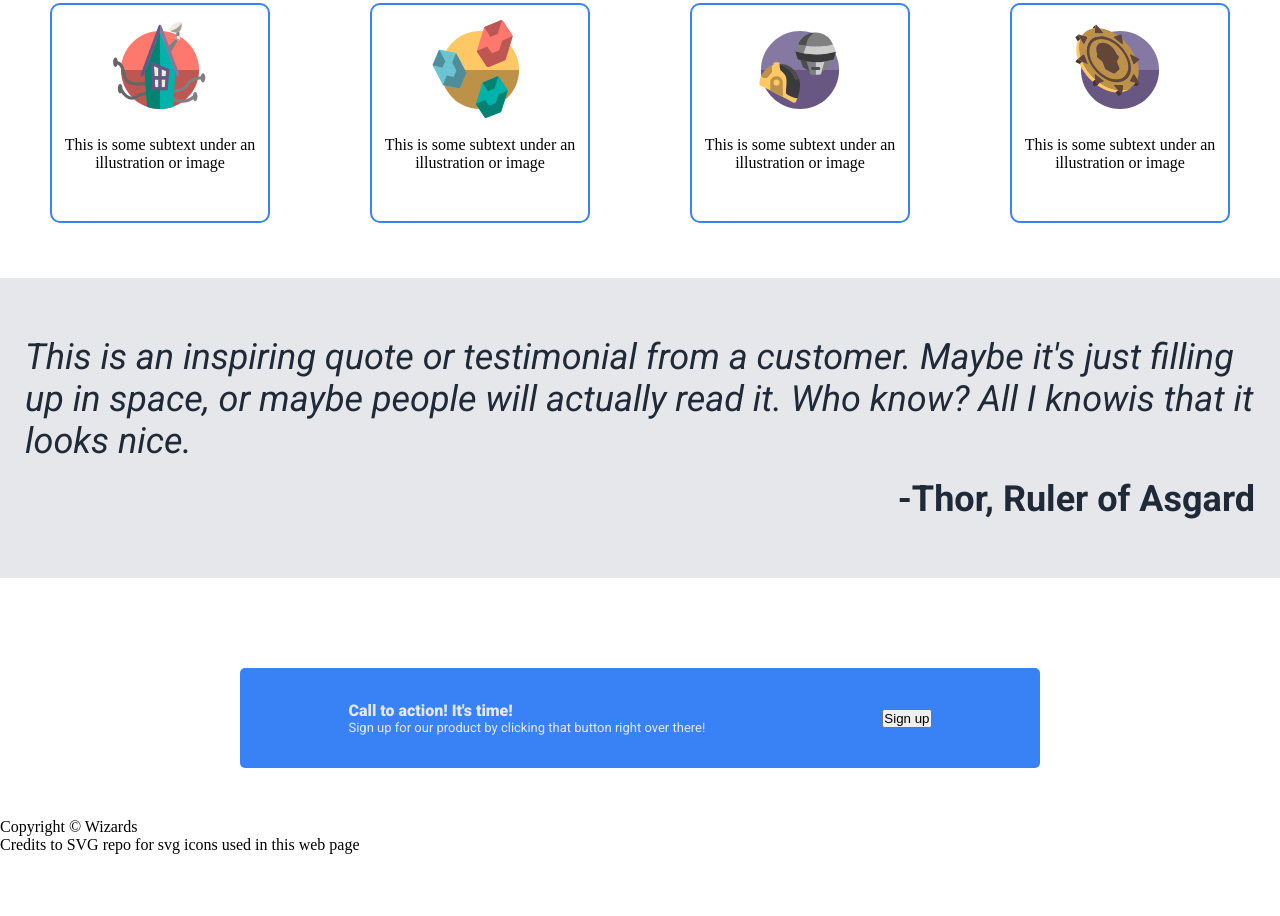
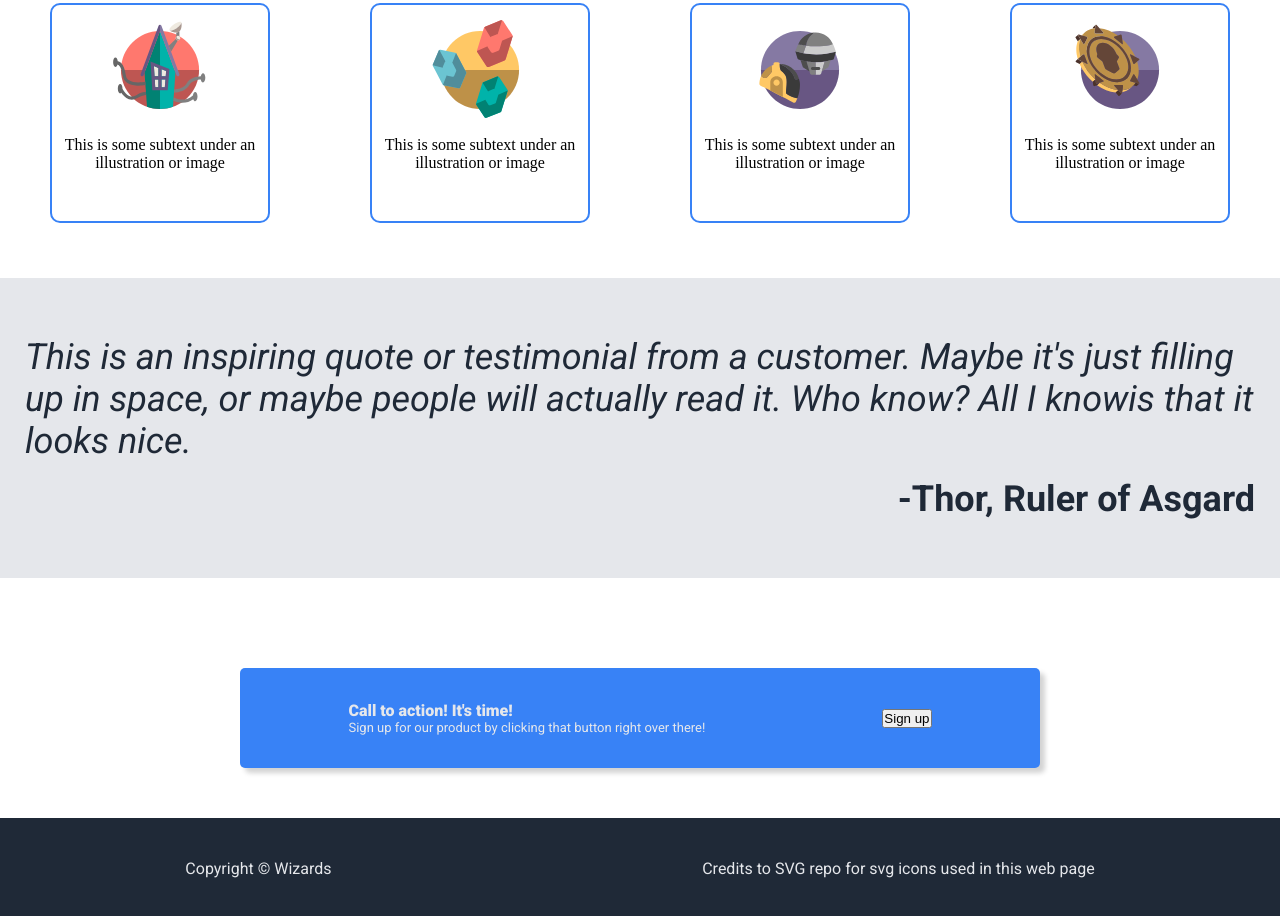
Before and after one commit to asshleygozar/landing-page, a plain HTML site: page index.html in a window 1280 px wide. Shown: the part 694-1610 px from the top of the page. Before the commit the page ends 1548 px from the top, so only its background shows below. Drawn offline with Linux system fonts and the light colour scheme.

Commit message:
feat: Add footer for credits

```diff
--- a/styles.css
+++ b/styles.css
@@ -14,7 +14,6 @@
 .body {
     display: flex;
     flex-direction: column;
-    align-items: center;
 }
 
 .content {
@@ -120,6 +119,7 @@ nav .nav-bar {
     display: flex;
     justify-content: space-around;
     align-items: center;
+    flex-wrap: wrap;
 }
 
 .boxes .box {
@@ -161,6 +161,7 @@ nav .nav-bar {
     font-family: "Roboto", sans-serif;
     font-size: 36px;
     color: #1F2937;
+    min-width: 0;
 }
 
 .quote p:nth-child(2) {
@@ -178,6 +179,9 @@ nav .nav-bar {
     display: flex;
     justify-content: space-around;
     align-items: center;
+    box-shadow: 5px 5px 5px lightgray;
+    flex-wrap: wrap;
+    flex-grow: 1 1 auto;
 }
 
 .sign-up .sign-up-message{
@@ -201,3 +205,18 @@ nav .nav-bar {
     color: #E5E7EB;
     font-size: 13px;
 }
+
+footer {
+    background-color: #1F2937;
+    min-height: 100px;
+    display: flex;
+    justify-content: space-around;
+    align-items: center;
+    flex-wrap: wrap;
+    flex: 1;
+}
+
+footer div {
+    color: #E5E7EB;
+    font-family: "Roboto", sans-serif;
+}
```
